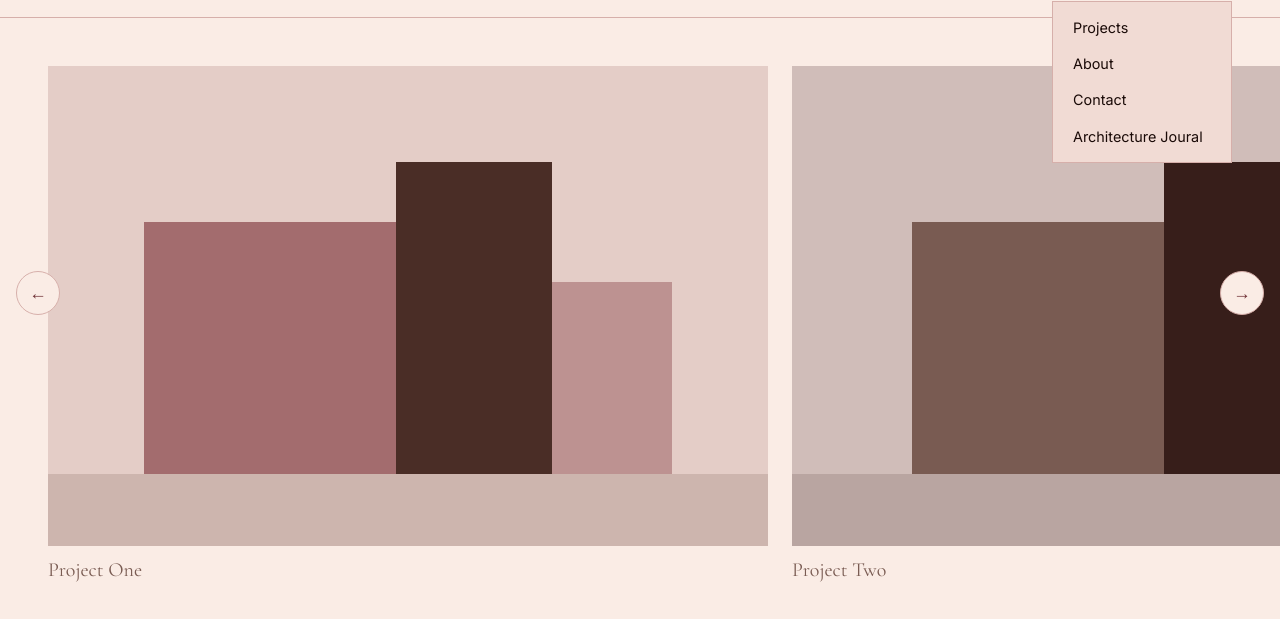
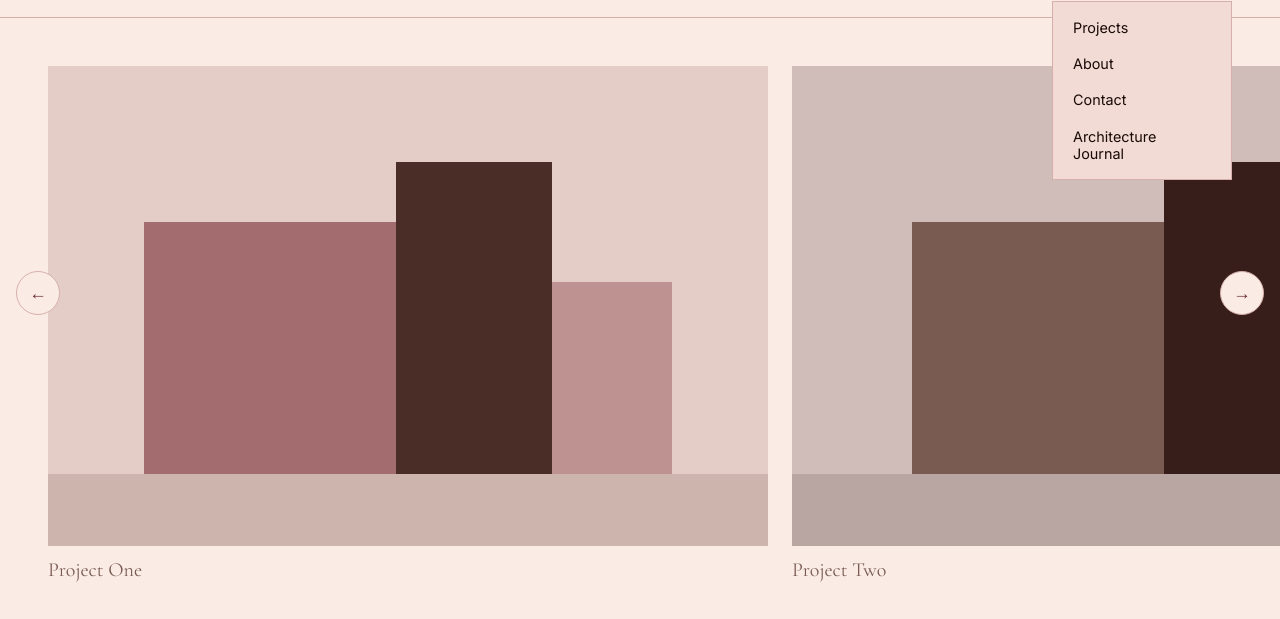
Before and after one commit to aurobev/architecture-portfolio, a plain HTML site: page index.html in a window 1280 px wide. Both pictures are taken after a click on the button "MENU". Shown: the part 71-690 px from the top of the page. Drawn offline with nearby package versions, Linux system fonts and the light colour scheme.

Commit message:
Update index.html

```diff
--- a/index.html
+++ b/index.html
@@ -33,7 +33,7 @@
           <li><a href="./">Projects</a></li>
           <li><a href="#about">About</a></li>
           <li><a href="#contact">Contact</a></li>
-          <li><a href="#blog">Architecture Joural</a></li>
+          <li><a href="#blog">Architecture Journal</a></li>
         </ul>
       </nav>
     </header>
```
